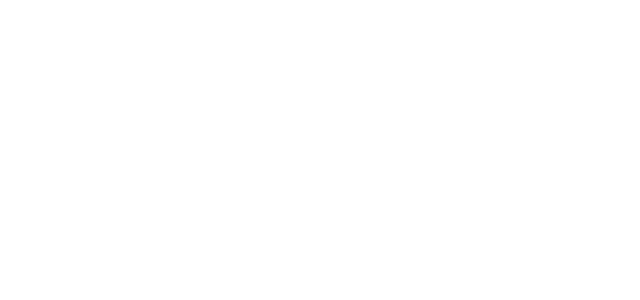
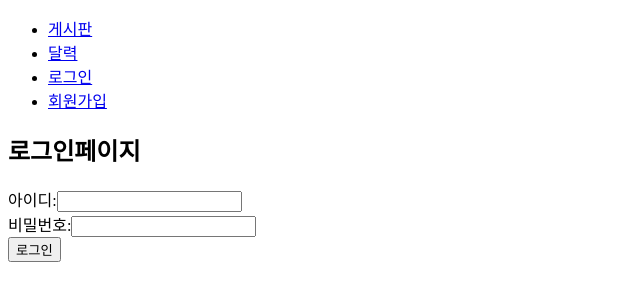
Before and after one commit to miss-gif/1pt, a React (Vite) app: page /login in a window 1280 px wide. Before the commit this address had no page. Shown: the top 300 px of the page, without its empty margins (0-640 px from the left). Built offline with nearby package versions, Linux system fonts and the light colour scheme.

Commit message:
게시판 만들기 3 게시판 1차 완료

```diff
--- a/src/App.jsx
+++ b/src/App.jsx
@@ -1,18 +1,22 @@
-import { useState } from "react";
+import { useRef, useState } from "react";
 import { BrowserRouter, Routes, Route } from "react-router-dom";
 import BoardList from "./pages/BoardList"; // 게시판 리스트 페이지
 import WritePost from "./pages/WritePost"; // 게시글 작성 페이지
 import PostDetail from "./pages/PostDetail"; // 게시글 상세 페이지
 import EditPost from "./pages/EditPost"; // 게시글 수정 페이지
 import { dummy } from "./pages/dummy";
+import CalendarPage from "./pages/CalendarPage";
+import LoginPage from "./pages/LoginPage";
+import Header from "./pages/header";
+import SignupPage from "./pages/SignupPage";
 
 function App() {
   const [posts, setPosts] = useState(dummy); // 게시글 데이터 상태
-  const [postId, setPostId] = useState(27); // 상태로 postId 관리
+  const postIdRef = useRef(27); // useRef를 App 컴포넌트에서 관리
 
   const addPost = (newPost) => {
     setPosts([newPost, ...posts]); // 새로운 게시글 추가
-    setPostId(postId + 1); // postId 업데이트
+    postIdRef.current += 1; // postId 업데이트
   };
 
   const handleDelete = (postId) => {
@@ -29,11 +33,12 @@
 
   return (
     <BrowserRouter>
+      <Header />
       <Routes>
         <Route path="/" element={<BoardList posts={posts} />} />
         <Route
           path="/write"
-          element={<WritePost addPost={addPost} postId={postId} />}
+          element={<WritePost addPost={addPost} postIdRef={postIdRef} />}
         />
         <Route
           path="/post/:postId"
@@ -43,6 +48,10 @@
           path="/edit/:postId"
           element={<EditPost posts={posts} onUpdate={handleUpdate} />}
         />
+        {/* 추가된 라우터 */}
+        <Route path="/login" element={<LoginPage />} />
+        <Route path="/signup" element={<SignupPage />} />
+        <Route path="/calendar" element={<CalendarPage />} />
       </Routes>
     </BrowserRouter>
   );
--- /dev/null
+++ b/src/pages/CalendarPage.jsx
@@ -0,0 +1,7 @@
+import React from "react";
+
+const CalendarPage = () => {
+  return <div>CalendarPage</div>;
+};
+
+export default CalendarPage;
--- /dev/null
+++ b/src/pages/CommentContainer.jsx
@@ -0,0 +1,103 @@
+import React, { useState } from "react";
+import styled from "@emotion/styled";
+
+const CommentComponent = () => {
+  const [comment, setComment] = useState("");
+  const [comments, setComments] = useState([]);
+
+  const [replyInputVisible, setReplyInputVisible] = useState({}); // 답글 입력창 표시 여부
+  const [replyContent, setReplyContent] = useState(""); // 답글 내용
+
+  const handleInputChange = (e) => {
+    setComment(e.target.value);
+  };
+
+  const handleSubmit = () => {
+    if (comment.trim() !== "") {
+      setComments([...comments, comment]);
+      setComment("");
+    }
+  };
+
+  const handleDelete = (index) => {
+    const newComments = [...comments];
+    newComments.splice(index, 1);
+    setComments(newComments);
+  };
+
+  const handleReplyToggle = (commentId) => {
+    setReplyInputVisible({
+      ...replyInputVisible,
+      [commentId]: !replyInputVisible[commentId],
+    });
+    setReplyContent("");
+  };
+
+  const handleReplyChange = (e) => {
+    setReplyContent(e.target.value);
+  };
+
+  const handleReplySubmit = (parentCommentId) => {
+    if (replyContent.trim() !== "") {
+      onAddComment(parentCommentId, replyContent);
+      setReplyInputVisible({ ...replyInputVisible, [parentCommentId]: false });
+      setReplyContent("");
+    }
+  };
+
+  return (
+    <CommentContainer>
+      <CommentInput
+        type="text"
+        value={comment}
+        onChange={handleInputChange}
+        placeholder="댓글을 입력하세요"
+      />
+      <button onClick={handleSubmit}>등록</button>
+      <CommentList>
+        {comments.map((comment, index) => (
+          <CommentItem key={index}>
+            {comment}
+            <DeleteButton onClick={() => handleDelete(index)}>
+              삭제
+            </DeleteButton>
+          </CommentItem>
+        ))}
+      </CommentList>
+    </CommentContainer>
+  );
+};
+
+export default CommentComponent;
+
+const CommentContainer = styled.div`
+  margin-top: 20px;
+`;
+
+const CommentInput = styled.input`
+  width: 100%;
+  padding: 10px;
+  border: 1px solid #ccc;
+  border-radius: 4px;
+`;
+
+const CommentList = styled.ul`
+  list-style: none;
+  padding: 0;
+`;
+
+const CommentItem = styled.li`
+  margin-top: 10px;
+  padding: 10px;
+  border: 1px solid #ccc;
+  border-radius: 4px;
+`;
+
+const DeleteButton = styled.button`
+  background-color: #dc3545;
+  color: white;
+  border: none;
+  padding: 5px 10px;
+  border-radius: 4px;
+  cursor: pointer;
+`;
--- a/src/pages/EditPost.jsx
+++ b/src/pages/EditPost.jsx
@@ -1,5 +1,6 @@
 import React, { useEffect, useState } from "react";
 import { useNavigate, useParams } from "react-router-dom";
+import styled from "@emotion/styled";
 
 const EditPost = ({ posts, onUpdate }) => {
   console.log("posts", posts);
@@ -44,21 +45,56 @@
   };
 
   return (
-    <>
-      <input
+    <Container>
+      <Input
         type="text"
         value={title}
         onChange={(e) => setTitle(e.target.value)}
         placeholder="제목을 입력하세요"
       />
-      <textarea
+      <Textarea
         value={content}
         onChange={(e) => setContent(e.target.value)}
         placeholder="내용을 입력하세요"
-      ></textarea>
+      ></Textarea>
       <button onClick={handleUpdate}>수정</button>
-    </>
+    </Container>
   );
 };
 
 export default EditPost;
+
+const Container = styled.div`
+  display: flex;
+  flex-direction: column;
+  gap: 10px; /* 요소 간 간격 */
+
+  @media (max-width: 768px) {
+    /* 화면 너비가 768px 이하일 때 */
+    width: 90%; /* 컨테이너 너비 조절 */
+    margin: 0 auto; /* 가운데 정렬 */
+  }
+`;
+
+const Input = styled.input`
+  padding: 10px;
+  border: 1px solid #ccc;
+  border-radius: 4px;
+`;
+
+const Textarea = styled.textarea`
+  padding: 10px;
+  border: 1px solid #ccc;
+  border-radius: 4px;
+  resize: vertical; /* 세로 크기 조절만 가능 */
+  min-height: 150px; /* 최소 높이 설정 */
+`;
+
+const Button = styled.button`
+  padding: 10px 20px;
+  background-color: #007bff;
+  color: white;
+  border: none;
+  border-radius: 4px;
+  cursor: pointer;
+`;
--- /dev/null
+++ b/src/pages/Header.jsx
@@ -0,0 +1,27 @@
+import React from "react";
+import { Link } from "react-router-dom";
+
+const Header = () => {
+  return (
+    <header>
+      <nav>
+        <ul>
+          <li>
+            <Link to="/">게시판</Link>
+          </li>
+          <li>
+            <Link to="/calendar">달력</Link>
+          </li>
+          <li>
+            <Link to="/login">로그인</Link>
+          </li>
+          <li>
+            <Link to="/signup">회원가입</Link>
+          </li>
+        </ul>
+      </nav>
+    </header>
+  );
+};
+
+export default Header;
--- /dev/null
+++ b/src/pages/LoginPage.jsx
@@ -0,0 +1,53 @@
+import React, { useState } from "react";
+import { useNavigate } from "react-router-dom";
+
+function LoginPage() {
+  const [username, setUsername] = useState("");
+  const [password, setPassword] = useState("");
+  const [error, setError] = useState("");
+  const navigate = useNavigate(); // useNavigate 훅 사용
+
+  const handleSubmit = (event) => {
+    event.preventDefault();
+    const storedUsers = JSON.parse(localStorage.getItem("users")) || [];
+    const user = storedUsers.find(
+      (u) => u.username === username && u.password === password
+    );
+
+    if (user) {
+      sessionStorage.setItem("loggedInUser", username); // 세션에 로그인 정보 저장
+      navigate("/dashboard"); // 로그인 성공 시 대시보드 페이지로 이동
+    } else {
+      setError("아이디 또는 비밀번호가 일치하지 않습니다.");
+    }
+  };
+
+  return (
+    <form onSubmit={handleSubmit}>
+      <h2>로그인페이지</h2>
+      <div>
+        <label htmlFor="username">아이디:</label>
+        <input
+          type="text"
+          id="username"
+          value={username}
+          onChange={(e) => setUsername(e.target.value)}
+        />
+      </div>
+      <div>
+        <label htmlFor="password">비밀번호:</label>
+        <input
+          type="password"
+          id="password"
+          value={password}
+          onChange={(e) => setPassword(e.target.value)}
+        />
+      </div>
+      {error && <p style={{ color: "red" }}>{error}</p>}
+      <button type="submit">로그인</button>
+      {/* 회원가입, 비밀번호 찾기 링크 등 */}
+    </form>
+  );
+}
+
+export default LoginPage;
--- a/src/pages/PostDetail.jsx
+++ b/src/pages/PostDetail.jsx
@@ -2,6 +2,7 @@
 import { useParams, useNavigate } from "react-router-dom";
 import Modal from "react-modal";
 import styled from "@emotion/styled";
+import CommentComponent from "./CommentContainer";
 
 const PostDetail = ({ posts, onDelete }) => {
   const { postId } = useParams();
@@ -37,6 +38,7 @@
         {post ? (
           <div>
             <DetailTitle>{post.title}</DetailTitle>
+            <DetailInfo>{post.content}</DetailInfo>
             <DetailInfo>작성자: {post.author}</DetailInfo>
             <DetailInfo>작성일: {post.date}</DetailInfo>
             <DetailInfo>조회수: {post.views}</DetailInfo>
@@ -66,6 +68,7 @@
         ) : (
           <p>게시물을 찾을 수 없습니다.</p>
         )}
+        <CommentComponent />
       </DetailContainer>
     </>
   );
--- /dev/null
+++ b/src/pages/SignupPage.jsx
@@ -0,0 +1,51 @@
+import React, { useState } from "react";
+import { useNavigate } from "react-router-dom";
+
+function SignupPage() {
+  const [username, setUsername] = useState("");
+  const [password, setPassword] = useState("");
+  const [error, setError] = useState("");
+  const navigate = useNavigate();
+
+  const handleSubmit = (event) => {
+    event.preventDefault();
+    const storedUsers = JSON.parse(localStorage.getItem("users")) || [];
+
+    if (storedUsers.find((u) => u.username === username)) {
+      setError("이미 존재하는 아이디입니다.");
+      return;
+    }
+
+    storedUsers.push({ username, password });
+    localStorage.setItem("users", JSON.stringify(storedUsers));
+    navigate("/login"); // 회원가입 성공 시 로그인 페이지로 이동
+  };
+
+  return (
+    <form onSubmit={handleSubmit}>
+      <h2>회원가입페이지</h2>
+      <div>
+        <label htmlFor="username">아이디:</label>
+        <input
+          type="text"
+          id="username"
+          value={username}
+          onChange={(e) => setUsername(e.target.value)}
+        />
+      </div>
+      <div>
+        <label htmlFor="password">비밀번호:</label>
+        <input
+          type="password"
+          id="password"
+          value={password}
+          onChange={(e) => setPassword(e.target.value)}
+        />
+      </div>
+      {error && <p style={{ color: "red" }}>{error}</p>}
+      <button type="submit">회원가입</button>
+    </form>
+  );
+}
+
+export default SignupPage;
```
Also changed, not shown: 1 other file (tests, documents, lock files or other folders).
